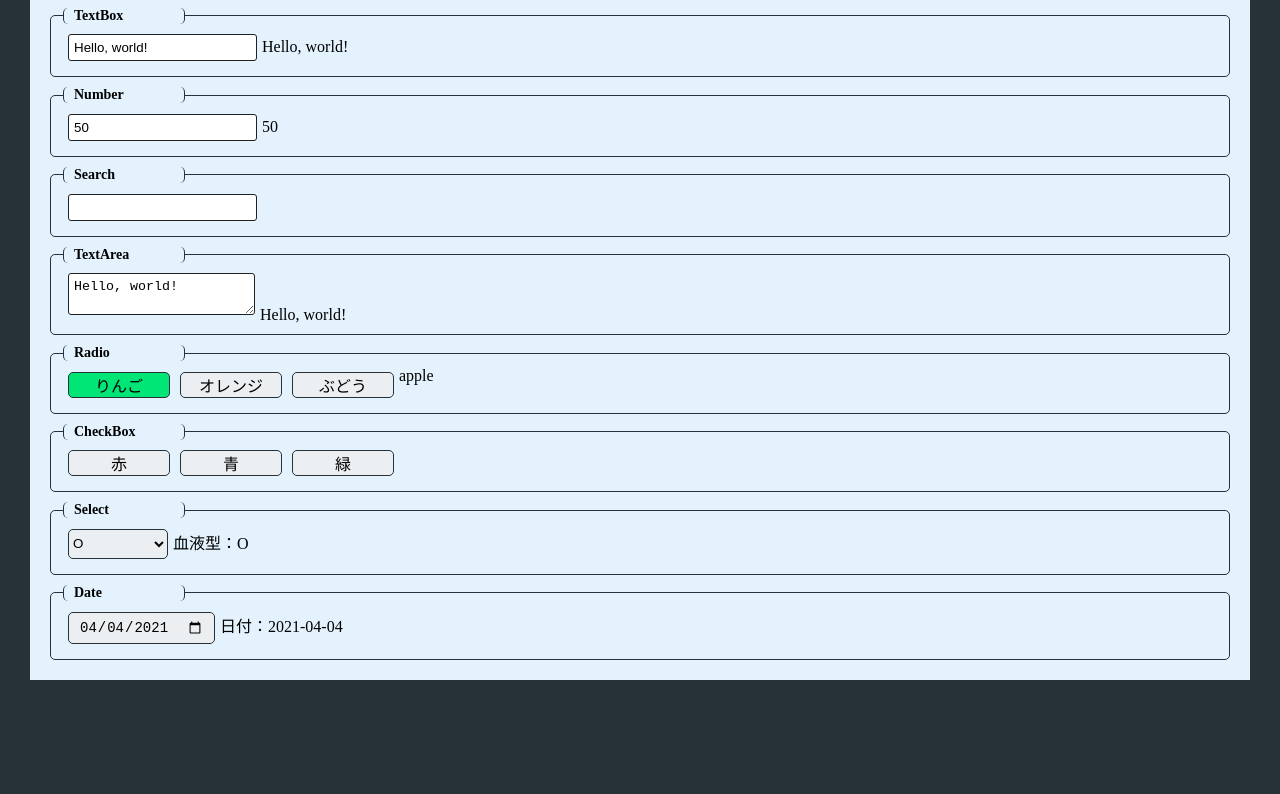
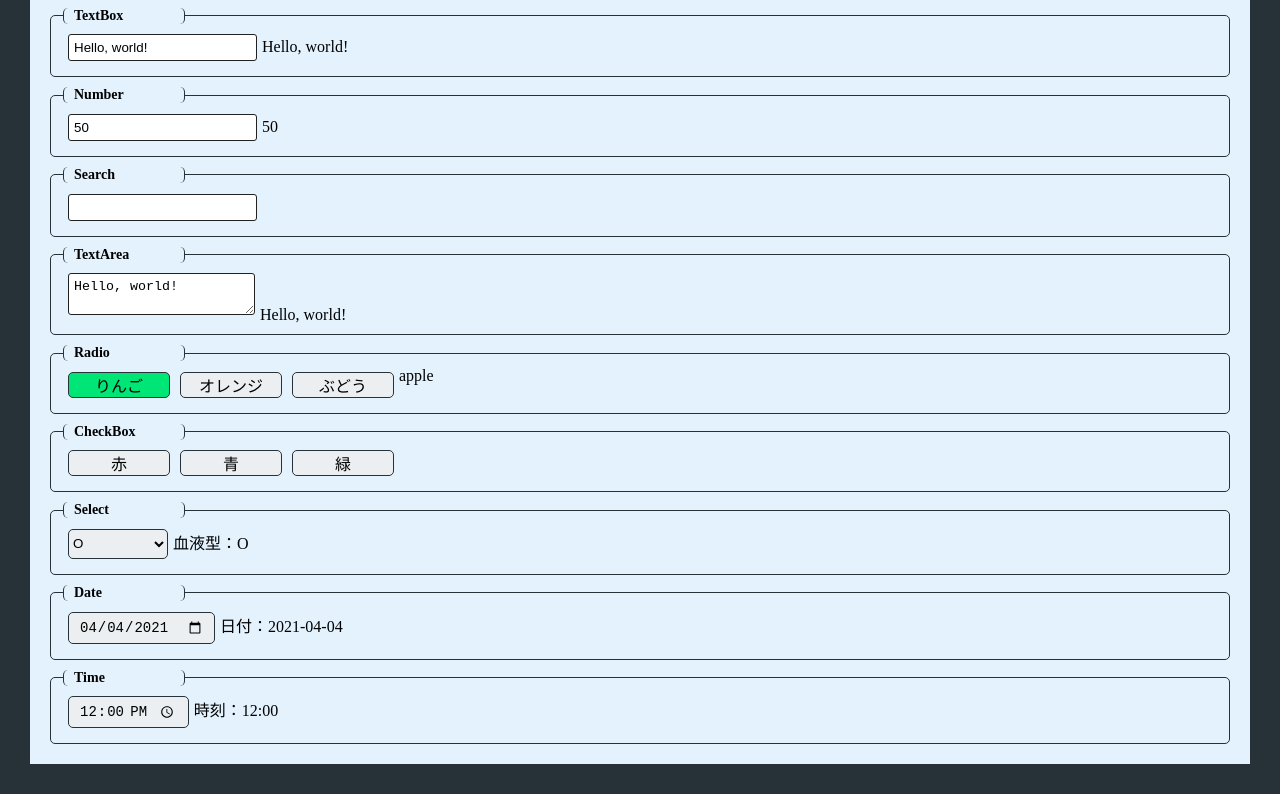
Before and after one commit to fireflower0/react-typescript-practice, a React (Create React App) app: page / in a window 1280 px wide. Shown: the part 459-1253 px from the top of the page. Before the commit the page ends 1169 px from the top, so only its background shows below. Built offline with nearby package versions, Linux system fonts and the light colour scheme.

Commit message:
Add a Time

```diff
--- /dev/null
+++ b/src/atoms/Time.tsx
@@ -0,0 +1,31 @@
+import PropTypes from 'prop-types';
+import styled from 'styled-components';
+
+const TimeWrapper = styled.input`
+  margin: 5px;
+  padding: 0 10px;
+  height: 30px;
+  border: 1px solid #263238;
+  border-radius: 5px;
+  background-color: #ECEFF1;
+  font-size: 14px;
+`;
+
+const Time = ({ defaultValue, setDate, ...rest }: any) => (
+  <TimeWrapper
+    type='time'
+    defaultValue={defaultValue}
+    onChange={v => setDate(v.target.value)}
+  />
+);
+
+Time.defaultProps = {
+  defaultValue: '',
+};
+
+Time.propTypes = {
+  defaultValue: PropTypes.string,
+  setDate: PropTypes.func.isRequired,
+};
+
+export default Time;
--- a/src/pages/Home.tsx
+++ b/src/pages/Home.tsx
@@ -11,6 +11,7 @@ import Radio from '../atoms/Radio';
 import CheckBox from '../atoms/CheckBox';
 import Select from '../atoms/Select';
 import Date from '../atoms/Date';
+import Time from '../atoms/Time';
 
 const FormWrapper = styled.div`
   margin: 10px;
@@ -28,6 +29,7 @@ const Home = () => {
   const [selectedValues, setSelectedValues] = useState<any>([]);
   const [selectedBloodType, setSelectedBloodType] = useState('O');
   const [date, setDate] = useState('2021-04-04');
+  const [time, setTime] = useState('12:00');
 
   const fruits = [
     { id: 'apple', labelText: 'りんご', value: 'apple' },
@@ -188,6 +190,16 @@ const Home = () => {
           </div>
         }
       />
+
+      <FieldSet
+        labelText='Time'
+        form={
+          <div>
+            <Time defaultValue={time} setDate={setTime} />
+            時刻：{time}
+          </div>
+        }
+      />
     </FormWrapper>
   );
 };
```
